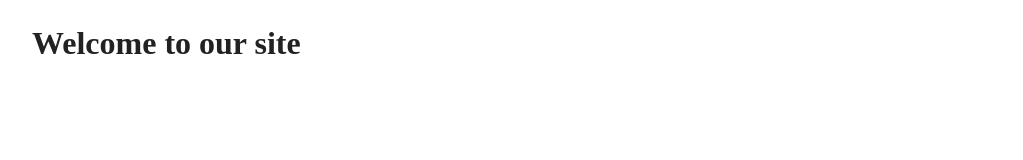
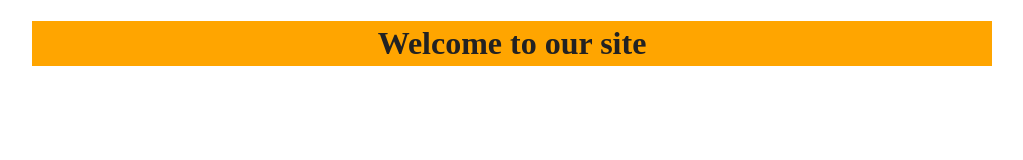
Before and after one commit to Organization006/Dino_site, a plain HTML site: page index.html in a window 1280 px wide. Shown: the whole page, without its empty margins (128-1151 px from the left). Drawn offline with nearby package versions, Linux system fonts and the light colour scheme.

Commit message:
Fix Back-Color and Width

```diff
--- a/css/main.css
+++ b/css/main.css
@@ -96,9 +96,12 @@ textarea {
 /* ==========================================================================
    Author's custom styles
    ========================================================================== */
-body{
+
+.main{
     max-width: 960px;
     margin: 0 auto;
+    background-color: orange;
+    text-align: center;
 }
 
 
--- a/index.html
+++ b/index.html
@@ -15,12 +15,11 @@
         <link rel="stylesheet" href="css/main.css">
     </head>
     <body>
-        <!--[if lte IE 9]>
-            <p class="browserupgrade">You are using an <strong>outdated</strong> browser. Please <a href="https://browsehappy.com/">upgrade your browser</a> to improve your experience and security.</p>
-        <![endif]-->
+    	<div class="main">
 
-        <!-- Add your site or application content here -->
 		<h1>Welcome to our site</h1>
+
+		</div>
 
 
 
```
